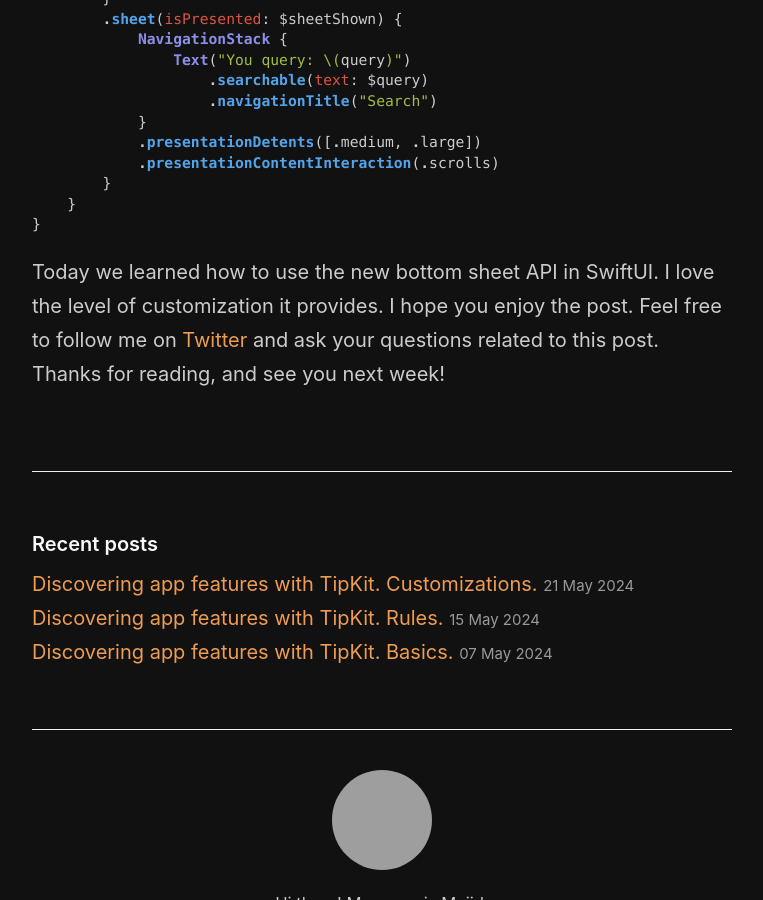
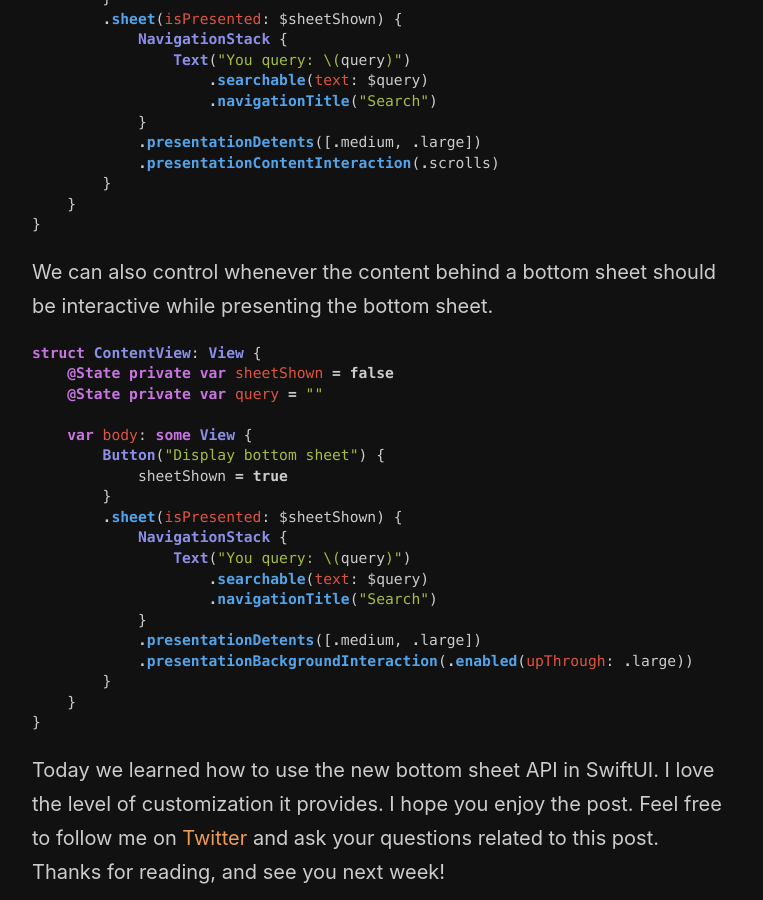
Before and after one commit to mecid/mecid.github.io, a Jekyll site: the page built from _posts/2022-07-19-bottom-sheet-api-in-swiftui.md, in a window 1280 px wide and 900 px high, scrolled down 7221 px, cut to the strip 0-900 px from the top of the window. Shown: the whole strip, without its empty margins (258-1021 px from the left). Built offline with Jekyll 4.4.1, drawn with Linux system fonts in a browser that asks for light colours; grey boxes are pictures that could not be loaded.

Commit message:
bottom sheet background interaction section added

````diff
--- a/_posts/2022-07-19-bottom-sheet-api-in-swiftui.md
+++ b/_posts/2022-07-19-bottom-sheet-api-in-swiftui.md
@@ -283,4 +283,27 @@ struct ContentView: View {
 }
 ```
 
+We can also control whenever the content behind a bottom sheet should be interactive while presenting the bottom sheet.
+
+```swift
+struct ContentView: View {
+    @State private var sheetShown = false
+    @State private var query = ""
+
+    var body: some View {
+        Button("Display bottom sheet") {
+            sheetShown = true
+        }
+        .sheet(isPresented: $sheetShown) {
+            NavigationStack {
+                Text("You query: \(query)")
+                    .searchable(text: $query)
+                    .navigationTitle("Search")
+            }
+            .presentationDetents([.medium, .large])
+            .presentationBackgroundInteraction(.enabled(upThrough: .large))
+        }
+    }
+}
+```
 Today we learned how to use the new bottom sheet API in SwiftUI. I love the level of customization it provides. I hope you enjoy the post. Feel free to follow me on [Twitter](https://twitter.com/mecid) and ask your questions related to this post. Thanks for reading, and see you next week!
````
